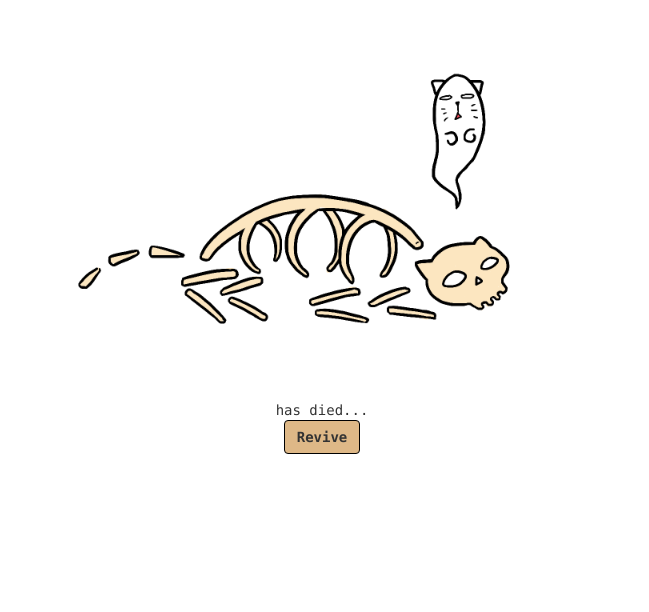
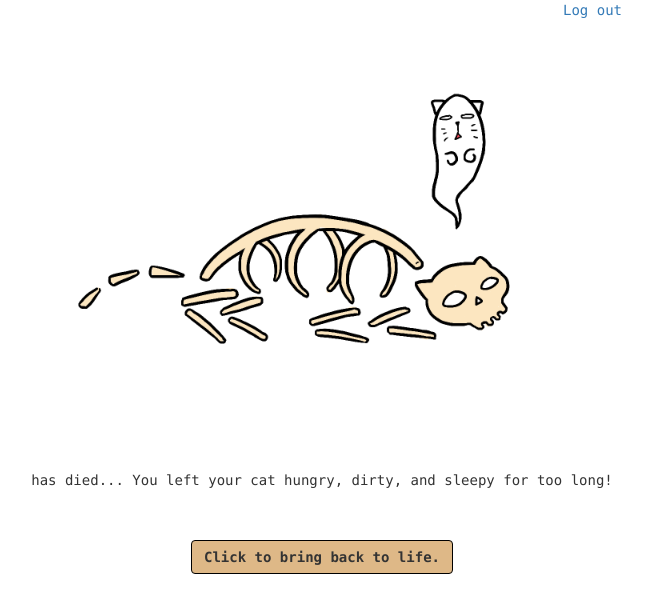
Before and after one commit to apham5/catSim, a React (Create React App) app: page /dead in a window 1280 px wide. Shown: the top 612 px of the page, without its empty margins (318-967 px from the left). Built offline with nearby package versions, Linux system fonts and the light colour scheme.

Commit message:
Add files via upload

```diff
--- a/src/containers/Dead.css
+++ b/src/containers/Dead.css
@@ -28,3 +28,18 @@ button {
      background-color: #c38d48;
      border: 1px solid black;
 }
+
+.statementDead {
+     padding: 50px;
+}
+
+.logoutDead {
+     text-align: right;
+     width: 50%;
+     font-family: 'Lucida Console', Monaco, monospace;
+}
+
+.header {
+     display: flex;
+     justify-content: space-around;
+}
--- a/src/containers/Dead.js
+++ b/src/containers/Dead.js
@@ -1,5 +1,6 @@
 import React, { Component } from "react";
 import {Button} from "react-bootstrap";
+import { Link } from "react-router-dom";
 import cat_dead from "./assets/cat_dead.png";
 import "./Dead.css";
 
@@ -48,14 +49,21 @@ export default class Dead extends Component {
 
      render() {
           const query = new URLSearchParams(this.props.location.search);
-          const value = query.get('name');
+          const name = query.get('name');
           const catID = query.get('id');
-          document.title = value + "...";
+          document.title = name + " is dead...";
           return(
-               <div className="Dead">
-                    <img src={cat_dead} alt="cat" id="cat"/>
-                    <div>{value} has died...</div>
-                    <Button type="submit" className="revive" onClick={()=>{this.revive(catID); this.resetTS("feed", catID); this.resetTS("shower", catID); this.resetTS("sleep", catID); }}>Revive</Button>
+               <div>
+                    <div className="header">
+                              <div className="logoutDead">
+                                   <Link to="/">Log out</Link>
+                              </div>
+                    </div>
+                    <div className="Dead">
+                         <img src={cat_dead} alt="cat" id="cat"/>
+                         <div className="statementDead">{name} has died... You left your cat hungry, dirty, and sleepy for too long!</div>
+                         <Button type="submit" className="revive" onClick={()=>{this.revive(catID); this.resetTS("feed", catID); this.resetTS("shower", catID); this.resetTS("sleep", catID); }}>Click to bring {name} back to life.</Button>
+                    </div>
                </div>
           )
      }
--- a/src/containers/Main.css
+++ b/src/containers/Main.css
@@ -1,7 +1,15 @@
+.Main {
+     font-family: 'Lucida Console', Monaco, monospace;
+     text-align: center;
+     position: relative;
+     display: flex;
+     flex-direction: column;
+}
+
 .emotion {
      display: flex;
      justify-content: space-around;
-     width: 50%;
+     /* width: 100%; */
 }
 
 #cat {
@@ -39,6 +47,7 @@
 .logout {
      text-align: right;
      width: 50%;
+     font-family: 'Lucida Console', Monaco, monospace;
 }
 
 .header {
--- a/src/containers/Main.js
+++ b/src/containers/Main.js
@@ -206,6 +206,39 @@ export default class Main extends Component {
           );
      }
 
+     renderStatement() {
+          if (this.state.feed_timer<-def.h/2 & this.state.shower_timer<-def.h/2 & this.state.sleep_timer<-def.h/2) {
+               return (
+                    <div className="statement">{this.state.cat_name} is getting dizzy. Neglect {this.state.cat_name} some more and {this.state.cat_name} might die!</div>
+               );
+          }
+          if (this.state.cat === cat_meow & this.state.meow_timer>def.h-0.75) {
+               return (
+                    <div className="statement">Meow!</div>
+               );
+          }
+          if (this.state.cat === cat_default || (this.state.feed_timer<def.h-2 & this.state.shower_timer<def.h-2 & this.state.sleep_timer<def.h-2)) {
+               return (
+                    <div className="statement">{this.state.cat_name} is silently judging you. Watch the timers to take care of {this.state.cat_name}.</div>
+               );
+          }
+          if (this.state.cat === cat_eat) {
+               return (
+                    <div className="statement">You fed {this.state.cat_name}. Now {this.state.cat_name} is full!</div>
+               );
+          }
+          if (this.state.cat === cat_shower) {
+               return (
+                    <div className="statement">You gave {this.state.cat_name} a shower. Now {this.state.cat_name} is sparkling clean!</div>
+               );
+          }
+          if (this.state.cat === cat_sleep) {
+               return (
+                    <div className="statement">{this.state.cat_name} is sleeping. Do not disturb when {this.state.cat_name} regains energy!</div>
+               );
+          }
+     }
+
      changeCat(cat) {
           this.setState(state => ({
                cat: cat
@@ -276,6 +309,7 @@ export default class Main extends Component {
                          </div>
                     </div>
                     {this.renderCat()}
+                    {this.renderStatement()}
                     <div className="interaction">
                          {/* <Button type="button" className="button" id="feed" onClick={() => {this.feed_reset(); this.changeCat(cat_eat)}}>
                               <img src={button_feed} alt="" width="140" height="140"/>
--- a/src/containers/StyledProgressbar.css
+++ b/src/containers/StyledProgressbar.css
@@ -14,5 +14,5 @@
 }
 
 svg {
-  margin: 20px;
+  margin: 10px;
 }
```
Also changed, not shown: src/containers/Signup.js (line endings or trailing spaces).
